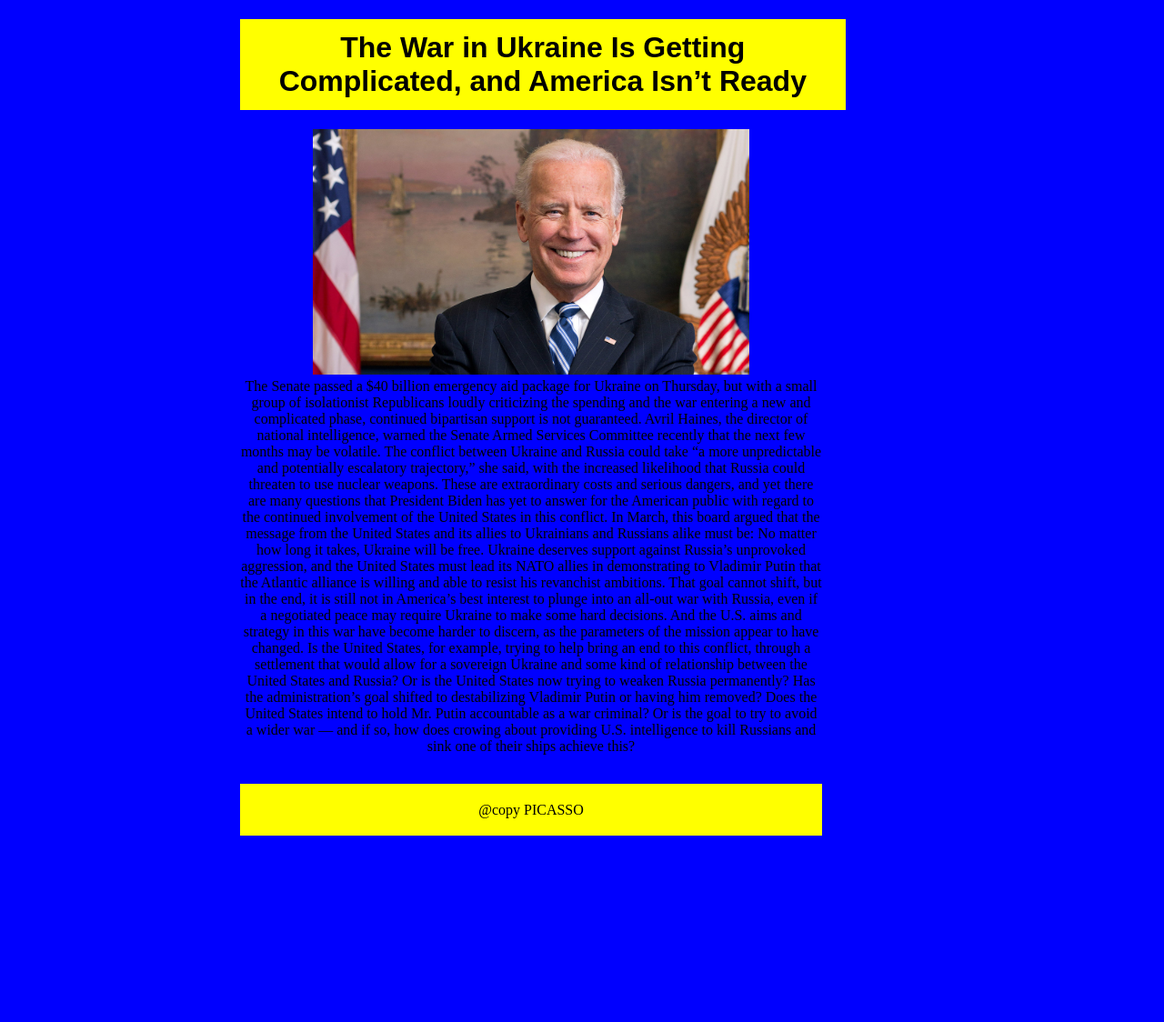
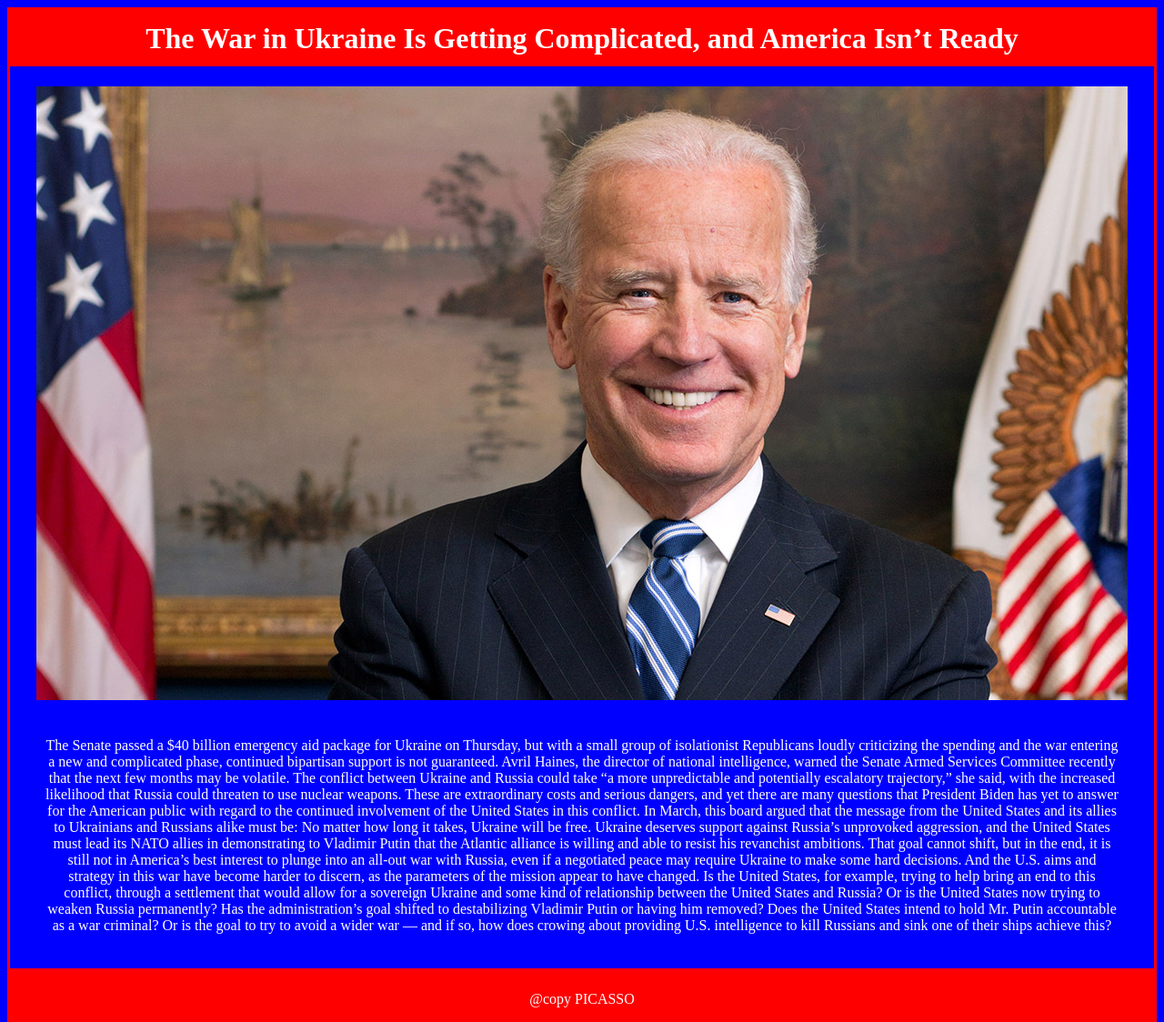
Before and after one commit to Devix11/progetto-PCTO, a plain HTML site: page history.html in a window 1280 px wide. Shown: the whole page at 91% size. Before the commit the page ends 927 px from the top, so only its background shows below. Drawn offline with Linux system fonts and the light colour scheme.

Commit message:
Update style.css

```diff
--- a/style.css
+++ b/style.css
@@ -1,6 +1,8 @@
-*{
+/* *{
     background-color: blue;
     clear: both;
+    text-align: center;
+    width:100%;
 }
 h1{
     color: black;
@@ -8,15 +10,16 @@ h1{
     text-align: center;
     font-family: Arial, Helvetica, sans-serif;
     padding: 2%;
-    width: 100%;
+    width: 96%;
 
+}
+div{
+    padding: 10%;
 }
 body{
     text-align: center;
     color: black;
     width: 50%;
-    padding-left: 20%;
-    padding-right: 20%;
 }
 footer{
     text-align: center;
@@ -31,4 +34,42 @@ footer{
     position: static;
     text-align: center;
     width: 75%;
+    float: left;
+}*/
+h1{
+    width: 100%;
+    text-align: center;
+    padding-bottom: 1%;
+    margin-top: 0%;
+    padding-top: 1%;
+    background-color: red;
+    color: white;
 }
+body{
+    text-align: center;
+    color: white;
+    background-color: blue;
+    border: 3px solid red;
+}
+div{
+    text-align: center;
+    padding-left: 3%;
+    padding-right: 3%;
+    padding-bottom: 3%;
+}
+img{
+    padding-bottom: 3%;
+}
+footer{
+    width: 100%;
+    text-align: center;
+    padding-top: 2%;
+    padding-bottom: 1%;
+    background-color: red;
+    color: white;
+}
+@media only screen and (max-width: 1230px){
+    img{
+        width: 50%;
+    }
+}
```
